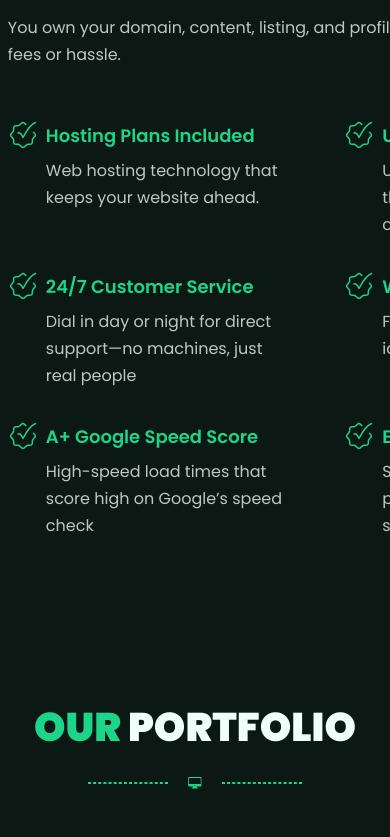
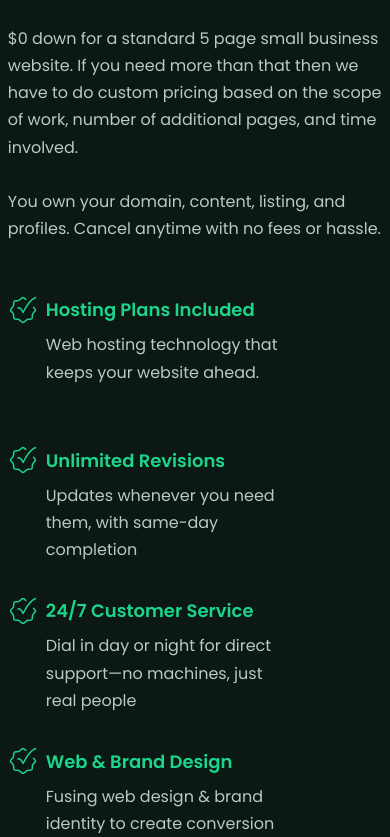
Before and after one commit to adinduokoro/Byte-Back-Digital-V2, a React (Create React App) app: page / in a window 390 px wide. Shown: the part 3007-3844 px from the top of the page. Built offline with nearby package versions, Linux system fonts and the light colour scheme.

Commit message:
Update PaymentPlan.module.css

```diff
--- a/src/components/paymentPlan/PaymentPlan.module.css
+++ b/src/components/paymentPlan/PaymentPlan.module.css
@@ -17,7 +17,7 @@
 }
 
 .content-right {
-  width: 38.8125rem;
+  max-width: 38.8125rem;
 }
 
 .content-right h2 {
@@ -69,4 +69,20 @@
     margin-bottom: 2rem;
     height: 16.40625rem;
   }
+
 }
+
+@media screen and (max-width: 768px) {
+  .perks{
+    display: grid;
+  grid-template-columns: 1fr;
+  grid-template-rows: repeat(6, 1fr);
+  column-gap: 0;
+  row-gap: 2rem;
+  }
+
+  .perk{
+    max-width: 18rem;
+    width: 100%;
+  }
+}
```
